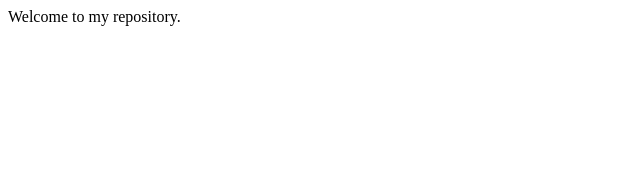
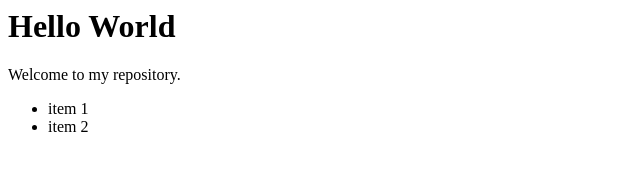
Before and after one commit to Saumya1610/first-repo, a plain HTML site: page feature.html in a window 1280 px wide. Shown: the whole page, without its empty margins (0-640 px from the left). Drawn offline with Linux system fonts and the light colour scheme.

Commit message:
html file

```diff
--- a/feature.html
+++ b/feature.html
@@ -1,5 +1,12 @@
 <html>
     <body>
+        <h1>Hello World</h1>
         <p>Welcome to my repository.</p>
+        <ul>
+            <li>
+                item 1
+            </li>
+            <li>item 2</li>
+        </ul>
     </body>
 </html>
```
